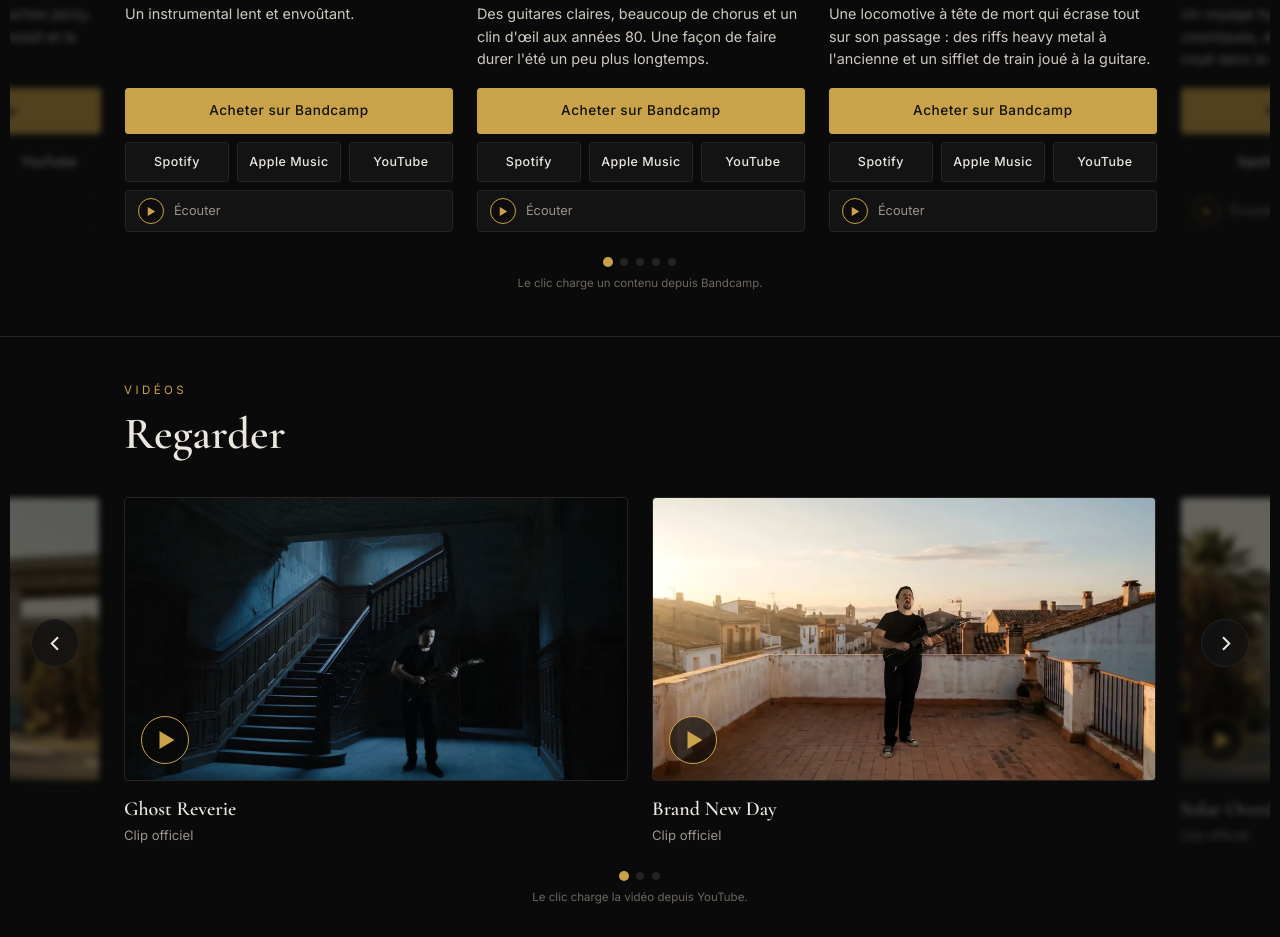
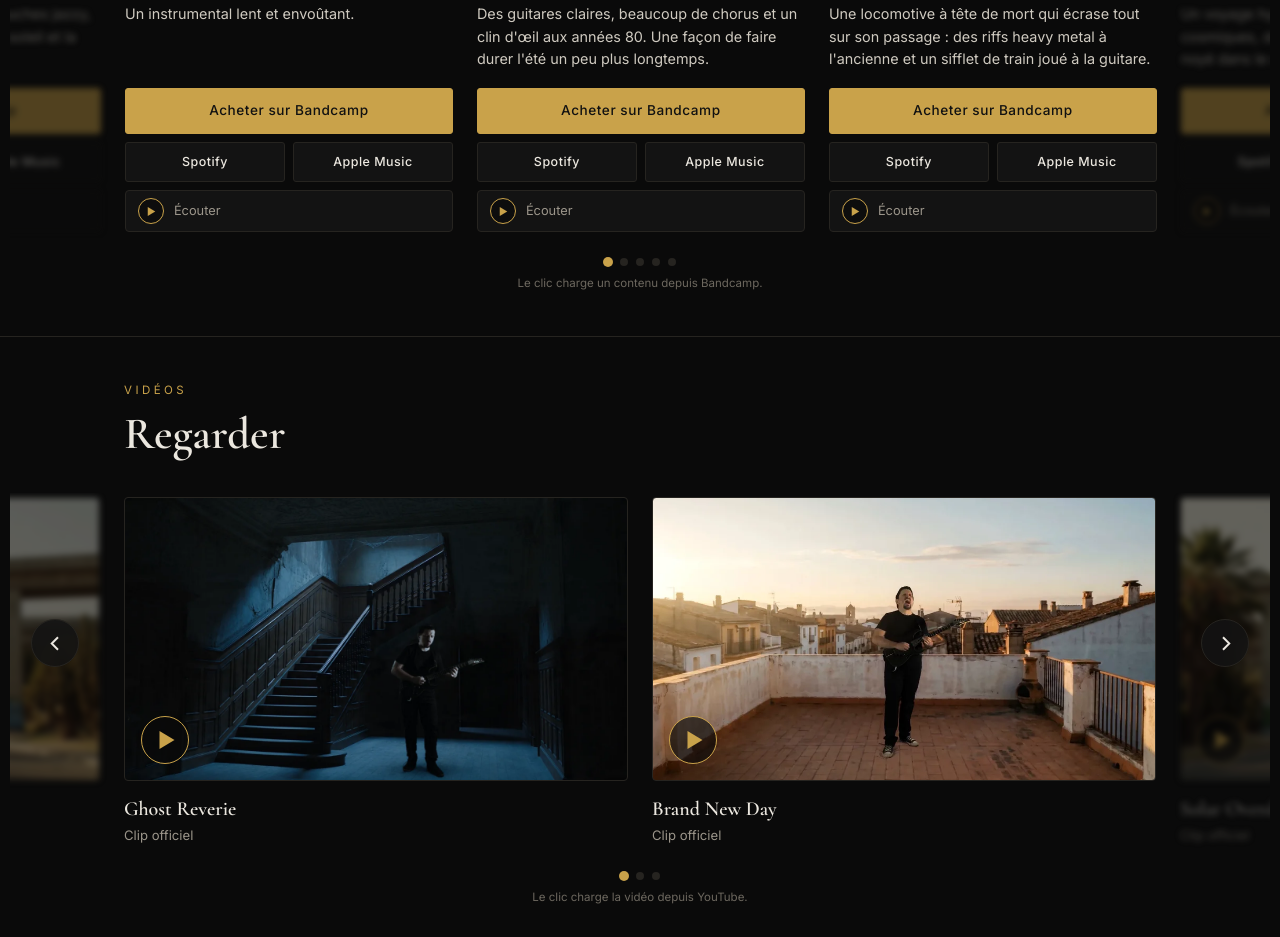
Before and after one commit to jcarayon04/sonicdiaries, a plain HTML site: page fr/index.html in a window 1280 px wide. Shown: the part 1725-2662 px from the top of the page. Drawn offline with Linux system fonts and the light colour scheme.

Commit message:
Add files via upload

```diff
--- a/fr/index.html
+++ b/fr/index.html
@@ -301,7 +301,7 @@ main{overflow-x:clip}
         <div class="meta">Novembre 2026 · 80 BPM</div>
         <p class="desc">Un instrumental lent et envoûtant.</p>
         <a class="btn primary full" href="https://julien-carayon.bandcamp.com/album/ghost-reverie" target="_blank" rel="noopener">Acheter sur Bandcamp</a>
-        <div class="minis"><a class="btn sm" href="https://open.spotify.com/artist/27TAzzGmpJ8daUuZbbUHwj" target="_blank" rel="noopener">Spotify</a><a class="btn sm" href="https://music.apple.com/artist/julien-carayon/255318041" target="_blank" rel="noopener">Apple Music</a><a class="btn sm" href="https://www.youtube.com/watch?v=lBZGCIg6cEI" target="_blank" rel="noopener">YouTube</a></div>
+        <div class="minis"><a class="btn sm" href="https://open.spotify.com/album/0m8hArmhZpLmwbf4oOlnYf" target="_blank" rel="noopener">Spotify</a><a class="btn sm" href="https://music.apple.com/album/ghost-reverie-single/6832980378" target="_blank" rel="noopener">Apple Music</a></div>
         <div class="facade mini" data-embed="https://bandcamp.com/EmbeddedPlayer/album=2997327074/size=small/bgcol=333333/linkcol=c9a24a/transparent=true/" role="button" tabindex="0" aria-label="Charger le lecteur Bandcamp pour Ghost Reverie">
           <div class="play"><svg viewBox="0 0 10 12"><path d="M0 0l10 6-10 6z"/></svg></div><span>Écouter</span>
         </div>
@@ -312,7 +312,7 @@ main{overflow-x:clip}
         <div class="meta">Septembre 2026 · 120 BPM</div>
         <p class="desc">Des guitares claires, beaucoup de chorus et un clin d'œil aux années 80. Une façon de faire durer l'été un peu plus longtemps.</p>
         <a class="btn primary full" href="https://julien-carayon.bandcamp.com/track/brand-new-day" target="_blank" rel="noopener">Acheter sur Bandcamp</a>
-        <div class="minis"><a class="btn sm" href="https://open.spotify.com/artist/27TAzzGmpJ8daUuZbbUHwj" target="_blank" rel="noopener">Spotify</a><a class="btn sm" href="https://music.apple.com/artist/julien-carayon/255318041" target="_blank" rel="noopener">Apple Music</a><a class="btn sm" href="https://www.youtube.com/watch?v=OkImI6FPrsg" target="_blank" rel="noopener">YouTube</a></div>
+        <div class="minis"><a class="btn sm" href="https://open.spotify.com/track/1dd7WD7pOn3Zkb4px7WvAE" target="_blank" rel="noopener">Spotify</a><a class="btn sm" href="https://music.apple.com/album/brand-new-day/6815893532?i=6815893533" target="_blank" rel="noopener">Apple Music</a></div>
         <div class="facade mini" data-embed="https://bandcamp.com/EmbeddedPlayer/track=1738254884/size=small/bgcol=333333/linkcol=c9a24a/transparent=true/" role="button" tabindex="0" aria-label="Charger le lecteur Bandcamp pour Brand New Day">
           <div class="play"><svg viewBox="0 0 10 12"><path d="M0 0l10 6-10 6z"/></svg></div><span>Écouter</span>
         </div>
@@ -323,7 +323,7 @@ main{overflow-x:clip}
         <div class="meta">Juillet 2026 · 94 BPM</div>
         <p class="desc">Une locomotive à tête de mort qui écrase tout sur son passage : des riffs heavy metal à l'ancienne et un sifflet de train joué à la guitare.</p>
         <a class="btn primary full" href="https://julien-carayon.bandcamp.com/track/great-plains-crusher" target="_blank" rel="noopener">Acheter sur Bandcamp</a>
-        <div class="minis"><a class="btn sm" href="https://open.spotify.com/artist/27TAzzGmpJ8daUuZbbUHwj" target="_blank" rel="noopener">Spotify</a><a class="btn sm" href="https://music.apple.com/artist/julien-carayon/255318041" target="_blank" rel="noopener">Apple Music</a><a class="btn sm" href="https://www.youtube.com/watch?v=Xv1NCjbTaGs" target="_blank" rel="noopener">YouTube</a></div>
+        <div class="minis"><a class="btn sm" href="https://open.spotify.com/album/3f8tZWjpGnp5gIvIA30TYL" target="_blank" rel="noopener">Spotify</a><a class="btn sm" href="https://music.apple.com/album/great-plains-crusher/6790552117?i=6790552119" target="_blank" rel="noopener">Apple Music</a></div>
         <div class="facade mini" data-embed="https://bandcamp.com/EmbeddedPlayer/track=3808561244/size=small/bgcol=333333/linkcol=c9a24a/transparent=true/" role="button" tabindex="0" aria-label="Charger le lecteur Bandcamp pour Great Plains Crusher">
           <div class="play"><svg viewBox="0 0 10 12"><path d="M0 0l10 6-10 6z"/></svg></div><span>Écouter</span>
         </div>
@@ -334,7 +334,7 @@ main{overflow-x:clip}
         <div class="meta">Mai 2026 · 106 BPM</div>
         <p class="desc">Un voyage hypnotique à travers les ombres cosmiques, des nappes flottantes et un final noyé dans le delay.</p>
         <a class="btn primary full" href="https://julien-carayon.bandcamp.com/track/neon-eclipse" target="_blank" rel="noopener">Acheter sur Bandcamp</a>
-        <div class="minis"><a class="btn sm" href="https://open.spotify.com/artist/27TAzzGmpJ8daUuZbbUHwj" target="_blank" rel="noopener">Spotify</a><a class="btn sm" href="https://music.apple.com/artist/julien-carayon/255318041" target="_blank" rel="noopener">Apple Music</a></div>
+        <div class="minis"><a class="btn sm" href="https://open.spotify.com/album/5Cb5xdnmAzOR8MT6tEerLu" target="_blank" rel="noopener">Spotify</a><a class="btn sm" href="https://music.apple.com/album/neon-eclipse/1896455429?i=6767278148" target="_blank" rel="noopener">Apple Music</a></div>
         <div class="facade mini" data-embed="https://bandcamp.com/EmbeddedPlayer/track=968307994/size=small/bgcol=333333/linkcol=c9a24a/transparent=true/" role="button" tabindex="0" aria-label="Charger le lecteur Bandcamp pour Neon Eclipse">
           <div class="play"><svg viewBox="0 0 10 12"><path d="M0 0l10 6-10 6z"/></svg></div><span>Écouter</span>
         </div>
@@ -345,7 +345,7 @@ main{overflow-x:clip}
         <div class="meta">Mars 2026 · 184 BPM</div>
         <p class="desc">Un rock instrumental rapide aux touches jazzy, qui évoque les grands espaces, le soleil et la liberté.</p>
         <a class="btn primary full" href="https://julien-carayon.bandcamp.com/track/solar-overdrive" target="_blank" rel="noopener">Acheter sur Bandcamp</a>
-        <div class="minis"><a class="btn sm" href="https://open.spotify.com/artist/27TAzzGmpJ8daUuZbbUHwj" target="_blank" rel="noopener">Spotify</a><a class="btn sm" href="https://music.apple.com/artist/julien-carayon/255318041" target="_blank" rel="noopener">Apple Music</a><a class="btn sm" href="https://www.youtube.com/watch?v=x2Nkk1Xd7QE" target="_blank" rel="noopener">YouTube</a></div>
+        <div class="minis"><a class="btn sm" href="https://open.spotify.com/track/0WcYCU5DG191Vq0CKUwNTv" target="_blank" rel="noopener">Spotify</a><a class="btn sm" href="https://music.apple.com/album/solar-overdrive/1890319196?i=1890319198" target="_blank" rel="noopener">Apple Music</a></div>
         <div class="facade mini" data-embed="https://bandcamp.com/EmbeddedPlayer/track=1155304759/size=small/bgcol=333333/linkcol=c9a24a/transparent=true/" role="button" tabindex="0" aria-label="Charger le lecteur Bandcamp pour Solar Overdrive">
           <div class="play"><svg viewBox="0 0 10 12"><path d="M0 0l10 6-10 6z"/></svg></div><span>Écouter</span>
         </div>
```
Also changed, not shown: index.html (+5 -5 lines).
